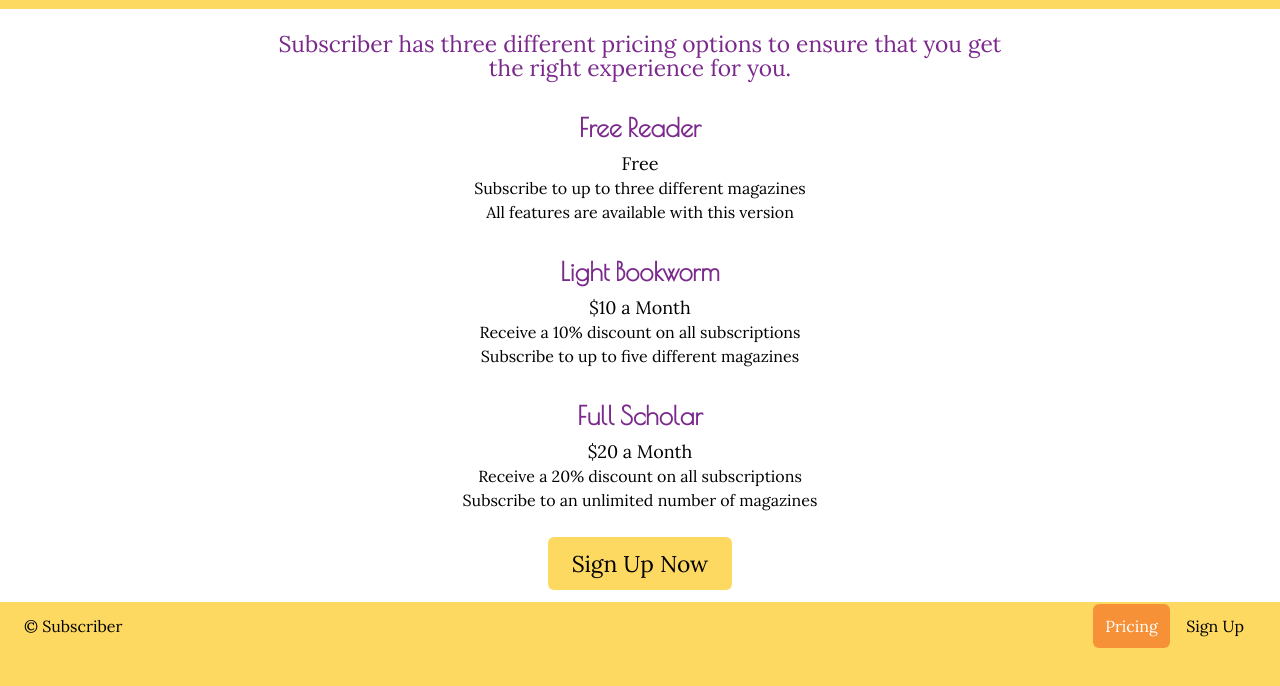
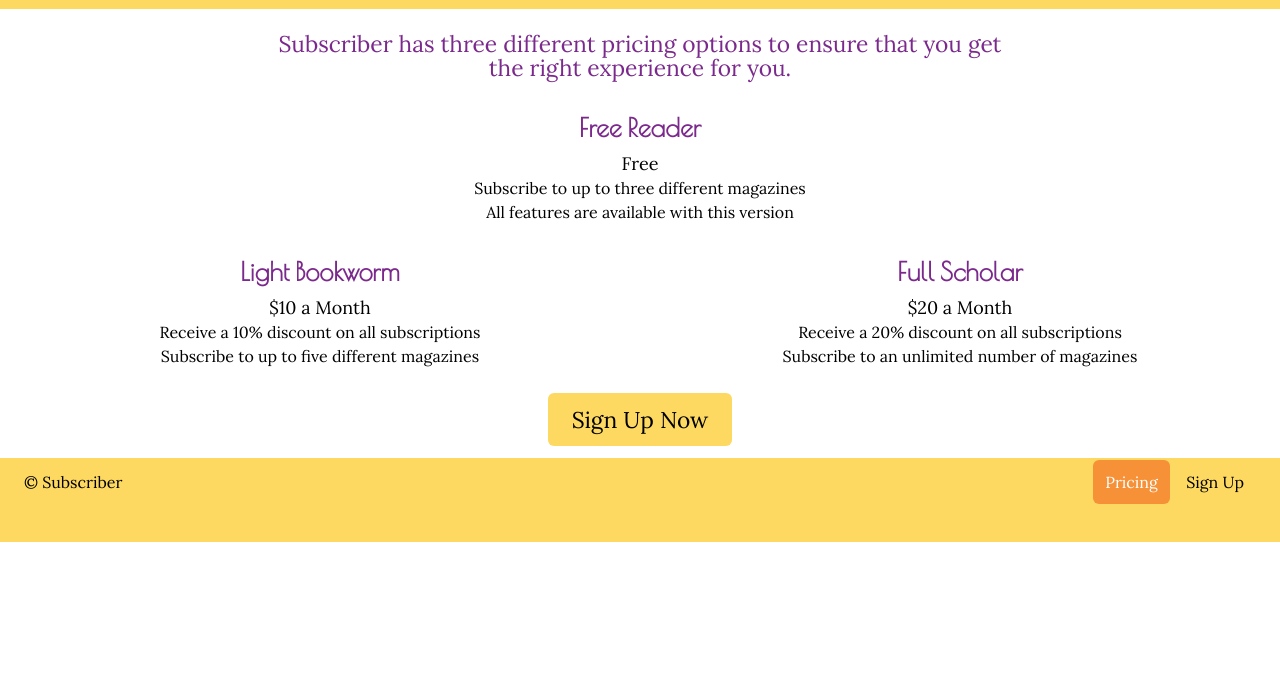
Before and after one commit to isabelle6/saas-website, a plain HTML site: page pricing.html in a window 1280 px wide. Shown: the part 139-825 px from the top of the page. After the commit the page ends 800 px from the top, so only its background shows below. Drawn offline with nearby package versions, Linux system fonts and the light colour scheme.

Commit message:
applied grid to pricing page

```diff
--- a/pricing.html
+++ b/pricing.html
@@ -30,11 +30,12 @@
 
 <main id="main" role="main">
 
-<div class="gutter tera pricing-intro">
+<div class="grid">
+<div class="gutter tera pricing-intro unit unit-xs-1 unit-s-1 unit-m-1 unit-l-1">
     <p>Subscriber has three different pricing options to ensure that you get the right experience for you.</p>
 </div>
 
-<div class="text-align">
+<div class="text-align unit unit-xs-1 unit-s-1 unit-m-1 unit-l-1">
     <div>
         <h2 class="push-none main-headlines">Free Reader</h2>
     </div>
@@ -47,7 +48,7 @@
     </div>
 </div>
 
-<div class="text-align">
+<div class="text-align unit unit-xs-1 unit-s-1 unit-m-1-2 unit-l-1-2">
     <div>
         <h2 class="push-none main-headlines">Light Bookworm</h2>
     </div>
@@ -60,7 +61,7 @@
     </div>
 </div>
 
-<div class="text-align">
+<div class="text-align unit unit-xs-1 unit-s-1 unit-m-1-2 unit-l-1-2">
     <div>
         <h2 class="push-none main-headlines">Full Scholar</h2>
     </div>
@@ -71,6 +72,7 @@
             <li>Subscribe to an unlimited number of magazines</li>
         </ul>
     </div>
+</div>
 </div>
 
 <div class="gutter push button-center">
```
